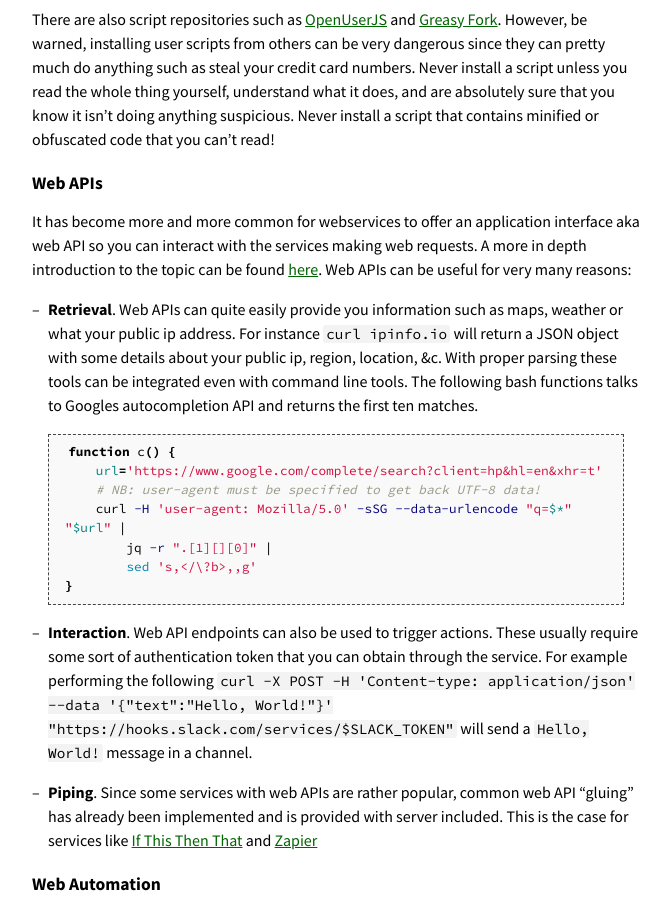
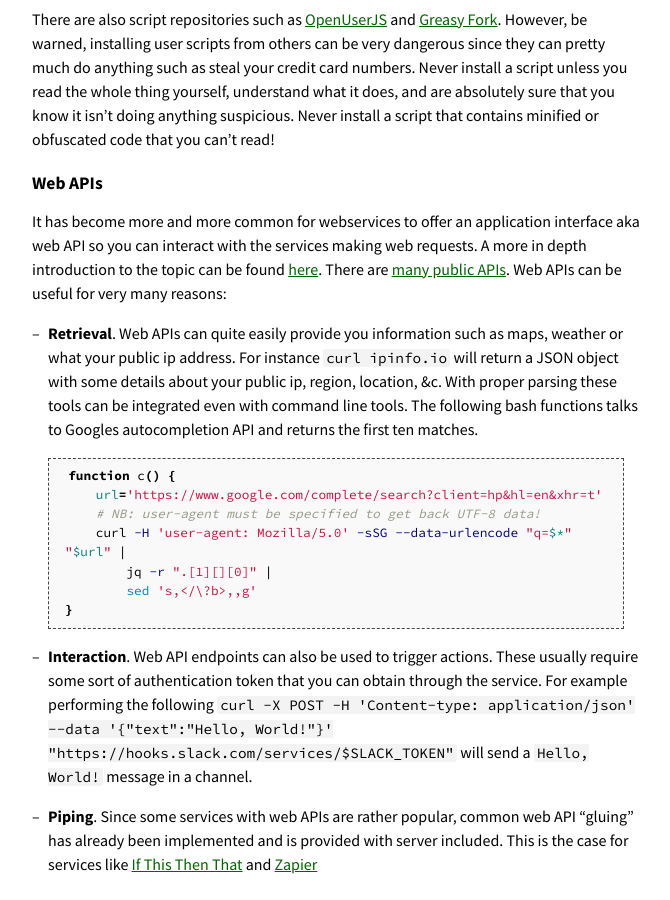
Before and after one commit to missing-semester-cn/missing-semester-cn.github.io, a Jekyll site: the page built from web.md, in a window 1280 px wide and 900 px high, scrolled down 3307 px. Shown: the whole window, without its empty margins (304-974 px from the left). Built offline with Jekyll 4.4.1, drawn with Linux system fonts in a browser that asks for light colours.

Commit message:
Add Public APIs ref

```diff
--- a/web.md
+++ b/web.md
@@ -126,7 +126,7 @@ There are also script repositories such as [OpenUserJS](https://openuserjs.org/)
 ## Web APIs
 
 It has become more and more common for webservices to offer an application interface aka web API so you can interact with the services making web requests.
-A more in depth introduction to the topic can be found [here](https://developer.mozilla.org/en-US/docs/Learn/JavaScript/Client-side_web_APIs/Introduction). Web APIs can be useful for very many reasons:
+A more in depth introduction to the topic can be found [here](https://developer.mozilla.org/en-US/docs/Learn/JavaScript/Client-side_web_APIs/Introduction). There are [many public APIs](https://github.com/toddmotto/public-apis). Web APIs can be useful for very many reasons:
 
 - **Retrieval**. Web APIs can quite easily provide you information such as maps, weather or what your public ip address. For instance `curl ipinfo.io` will return a JSON object with some details about your public ip, region, location, &c. With proper parsing these tools can be integrated even with command line tools. The following bash functions talks to Googles autocompletion API and returns the first ten matches.
 
```
